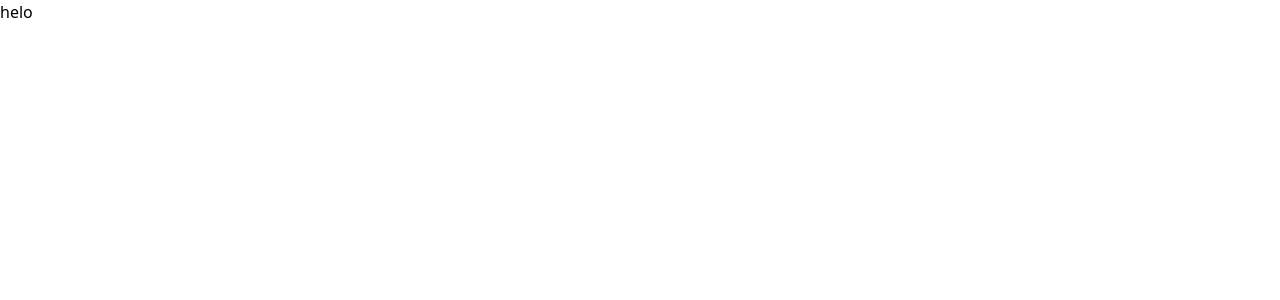
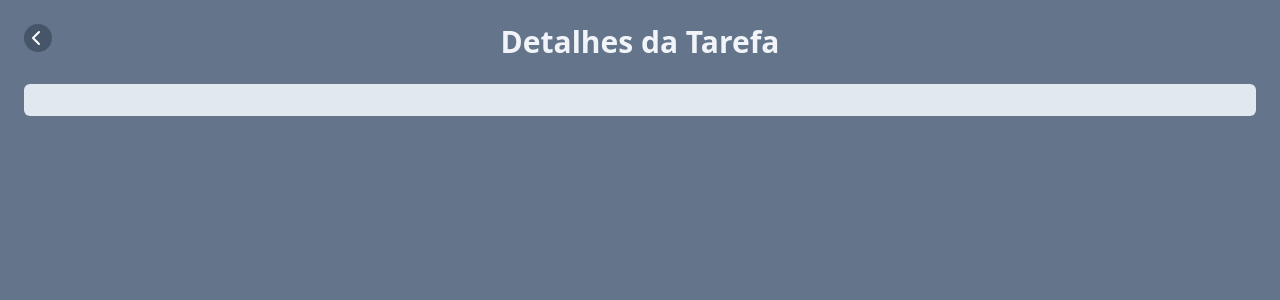
Before and after one commit to GBarbosa06/gerenciador-de-tarefas-react, a React (Vite) app in the folder react-app/: page /task in a window 1280 px wide. Shown: the top 300 px of the page. Built offline with nearby package versions, Linux system fonts and the light colour scheme.

Commit message:
details page

```diff
--- a/react-app/src/components/Tasks.jsx
+++ b/react-app/src/components/Tasks.jsx
@@ -1,5 +1,14 @@
 import {ChevronRightIcon, TrashIcon} from "lucide-react"
+import { useNavigate } from "react-router-dom";
 function Tasks({tasks, onTaskClick, onTrashClick}) {
+    const navigate = useNavigate();
+
+    function onSeeDetailsClick(task){
+        const query = new URLSearchParams();
+        query.set("title", task.title);
+        query.set("description", task.description);
+        navigate(`/task?${query.toString()}`);
+    }
     return(
         <ul className="space-y-4 p-6 bg-slate-200 rounded-md shadow">
             {
@@ -8,7 +17,7 @@ function Tasks({tasks, onTaskClick, onTrashClick}) {
                         <button onClick={() => onTaskClick(task.id)} className={`w-full text-left bg-slate-400 text-white p-2 rounded-md ${task.isCompleted && "line-through"}`}>
                             {task.title}
                         </button>
-                        <button className="bg-slate-400 p-2 rounded-md text-white">
+                        <button onClick={() => onSeeDetailsClick(task)} className="bg-slate-400 p-2 rounded-md text-white">
                             <ChevronRightIcon />
                         </button>
                         <button onClick={() => onTrashClick(task.id)} className="bg-slate-400 p-2 rounded-md text-white">
--- a/react-app/src/pages/TaskPage.jsx
+++ b/react-app/src/pages/TaskPage.jsx
@@ -1,7 +1,29 @@
+import { useNavigate, useSearchParams } from "react-router-dom";
+import {ChevronLeftIcon} from "lucide-react"
+
 function TaskPage() {
+    const [searchParams] = useSearchParams();
+    const title = searchParams.get("title");
+    const description = searchParams.get("description")
+
+    const navigate = useNavigate();
+
+
+
     return(
-    <div>
-        helo
+    <div className="w-screen h-screen bg-slate-500 p-6">
+
+        <div className="flex justify-center relative mb-6">
+        <button onClick={() => navigate(-1)} className="absolute left-0 text-white bg-slate-600 w-7 h-7 rounded-full">
+            <ChevronLeftIcon />
+        </button>
+            <h1 className="text-3xl text-slate-100 font-bold text-center">Detalhes da Tarefa</h1>
+        </div>
+
+        <div className="bg-slate-200 p-4 rounded-md mt-5">
+            <h2 className="text-xl text-slate-600 font-bold">{title}</h2>
+            <p className="text-slate-600">{description}</p>
+        </div>
     </div>
     )
 }
```
